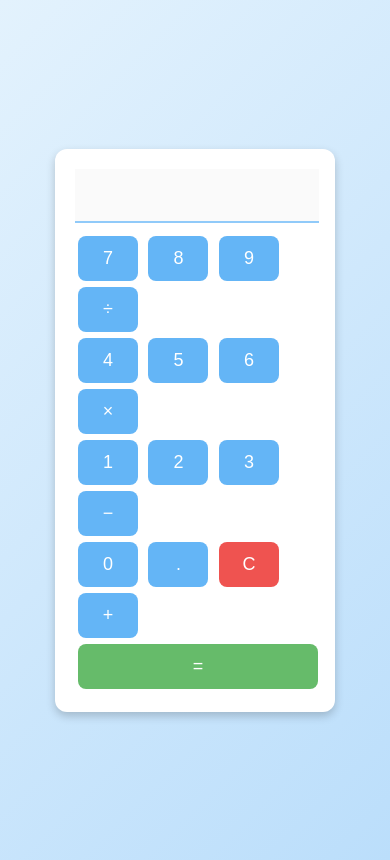
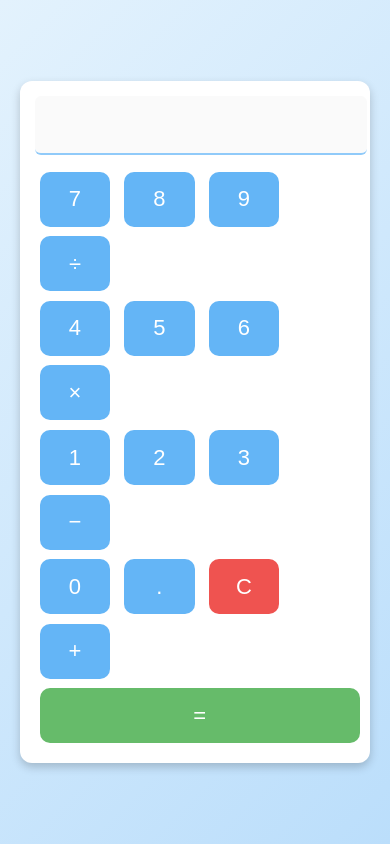
Before and after one commit to mnsmi/mnsmi.github.io, a plain HTML site: page calcuator.html in a window 390 px wide. Drawn offline with Linux system fonts and the light colour scheme.

Commit message:
Update calculator layout and styles for mobile

```diff
--- a/calcuator.html
+++ b/calcuator.html
@@ -3,7 +3,7 @@
 <head>
 <meta charset="UTF-8">
 <meta name="viewport" content="width=device-width, initial-scale=1.0">
-<title>Kleine Rekenmachine</title>
+<title>Mobiele Rekenmachine</title>
 <style>
   body {
     font-family: Arial, sans-serif;
@@ -11,32 +11,36 @@
     display: flex;
     justify-content: center;
     align-items: center;
-    height: 100vh;
+    min-height: 100vh;
+    margin: 0;
   }
   .calculator {
     background: white;
-    padding: 20px;
+    padding: 15px;
     border-radius: 12px;
     box-shadow: 0 4px 10px rgba(0,0,0,0.2);
-    width: 240px;
+    width: 95%;
+    max-width: 320px;
   }
   input {
     width: 100%;
-    height: 50px;
-    font-size: 22px;
+    height: 60px;
+    font-size: 28px;
     text-align: right;
-    margin-bottom: 10px;
+    margin-bottom: 12px;
     border: none;
     border-bottom: 2px solid #90caf9;
     outline: none;
+    border-radius: 6px;
+    padding-right: 10px;
   }
   button {
-    width: 25%;
-    height: 45px;
-    font-size: 18px;
-    margin: 3px;
+    width: 22%;
+    height: 60px;
+    font-size: 24px;
+    margin: 2%;
     border: none;
-    border-radius: 8px;
+    border-radius: 10px;
     cursor: pointer;
     background: #64b5f6;
     color: white;
@@ -56,6 +60,17 @@
   }
   .equal:hover {
     background: #2e7d32;
+  }
+  @media (max-width: 400px) {
+    button {
+      height: 55px;
+      font-size: 22px;
+      margin: 1.5%;
+    }
+    input {
+      height: 55px;
+      font-size: 24px;
+    }
   }
 </style>
 </head>
```
